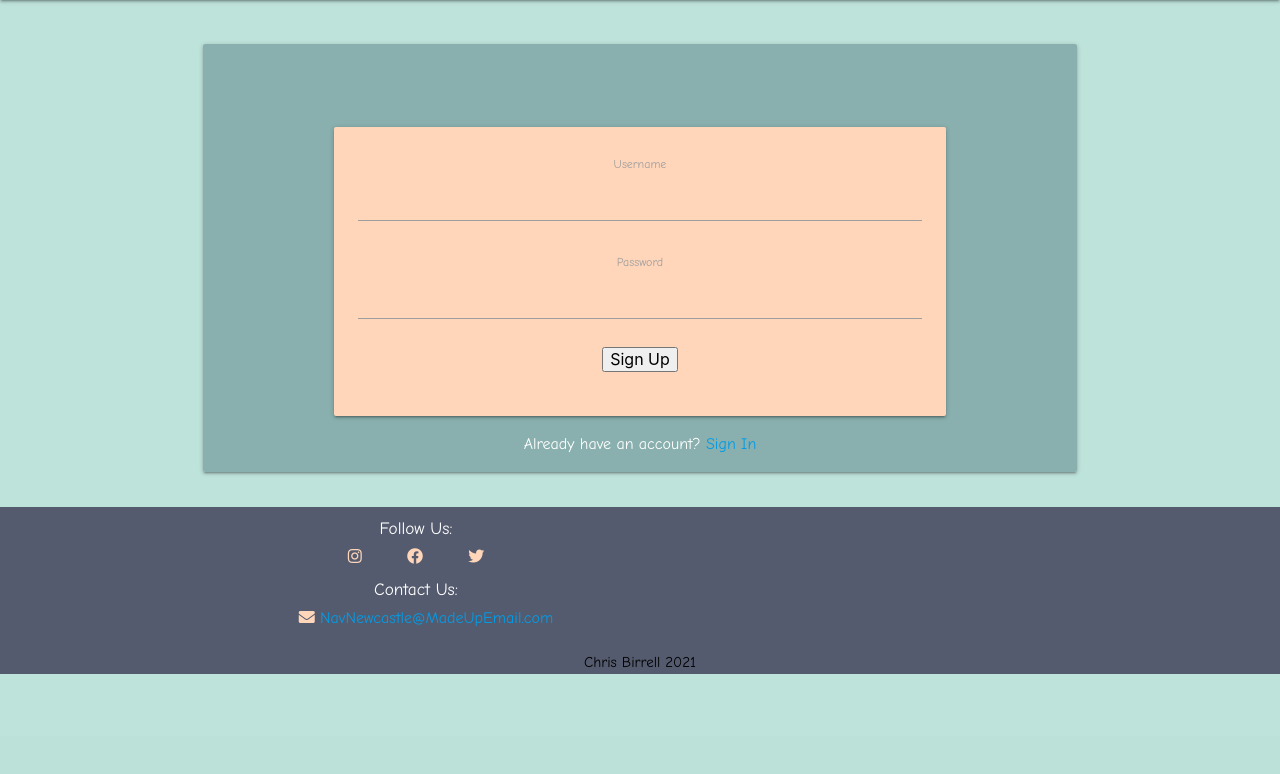
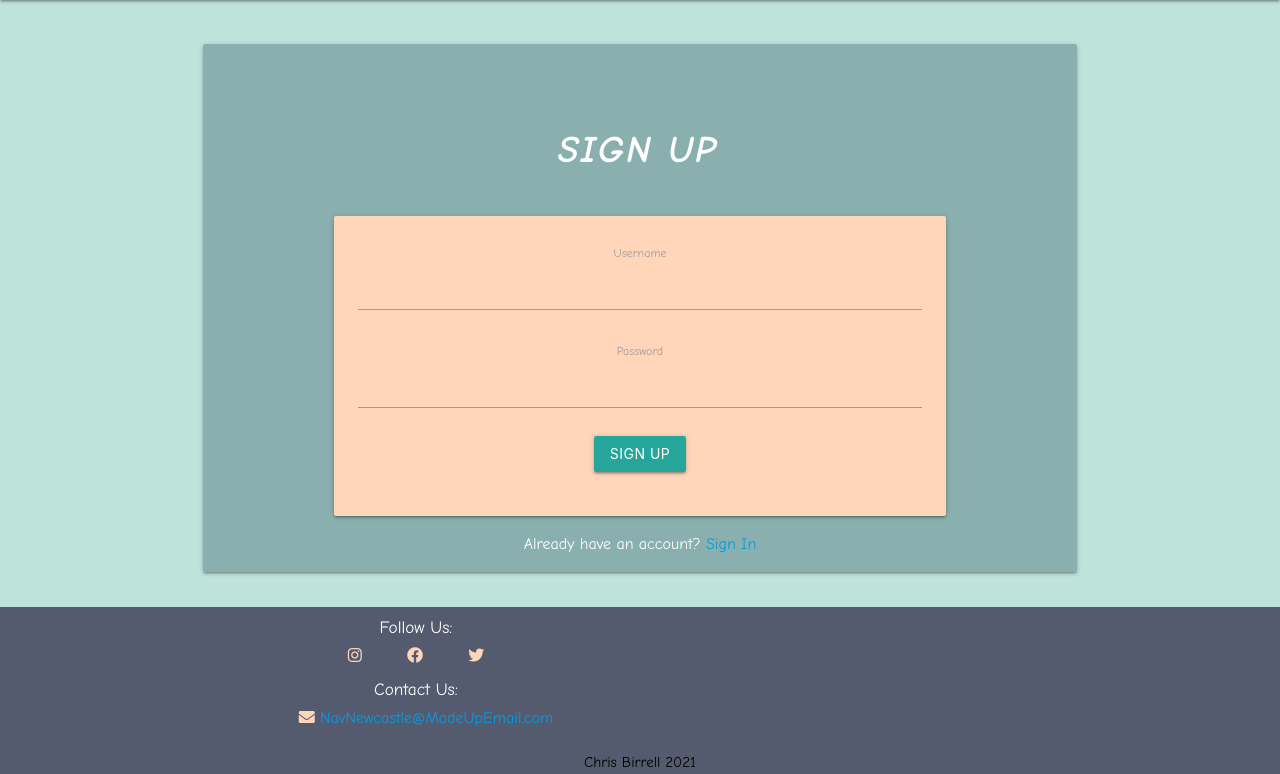
Before and after one commit to Birrellc/Navigating-Newcastle, a Flask app: page /signup in a window 1280 px wide. Shown: the part 64-838 px from the top of the page. Before the commit the page ends 738 px from the top, so only its background shows below. Run offline with Flask 2, Linux system fonts and the light colour scheme; some libraries are stand-ins or nearby versions.

Commit message:
Styles: added styling for signup/login

```diff
--- a/static/css/style.css
+++ b/static/css/style.css
@@ -149,3 +149,14 @@ i.fa-envelope {
   letter-spacing: 2px;
   margin-right: 2px;
 }
+
+/* signup page */
+
+.signup-header {
+  font-weight: 700;
+  font-size: 2.5rem;
+  text-transform: uppercase;
+  font-style: italic;
+  letter-spacing: 2px;
+  margin-right: 2px;
+}
--- a/templates/base.html
+++ b/templates/base.html
@@ -52,7 +52,7 @@
       <!-- mobile sidenav -->
       <ul class="sidenav" id="mobile-demo">
         <li>
-          <h4 class="center-align">Navigating Newcastle</h4>
+          <h4 class="center-align black-text">NN</h4>
         </li>
         <li><a href="{{ url_for('home') }}">Home</a></li>
         {% if session.user %}
@@ -70,9 +70,7 @@
       </ul>
     </header>
 
-    <section class="main container">
-      {% block content %} {% endblock %}
-    </section>
+    <section class="main container">{% block content %} {% endblock %}</section>
 
     <footer class="footer">
       <div class="container center-align">
--- a/templates/login.html
+++ b/templates/login.html
@@ -4,7 +4,7 @@
     <div class="card jumbotron center-align">
       <div class="container center-align">
         <div class="login-header">
-          <h1 class="login-header">Login Page</h1>
+          <h1 class="login-header">Login</h1>
         </div>
         <div class="row">
           {% with messages = get_flashed_messages(with_categories=true) %} {% if
@@ -35,7 +35,7 @@
         </form>
         <div>
           <p>
-            Dont have an account? <a href="{{ url_for('signup') }}"> Sign In</a>
+            Dont have an account? <a href="{{ url_for('signup') }}"> Sign Up</a>
           </p>
         </div>
       </div>
--- a/templates/signup.html
+++ b/templates/signup.html
@@ -2,9 +2,11 @@
 <div class="row">
   <div class="col s12">
     <div class="card jumbotron center-align">
+      <div class="signup-header">
+        <h1 class="signup-header">Sign Up</h1>
+      </div>
       <div class="row">
         <div class="center-align flash-message">
-    <div class="row">
           {% with messages = get_flashed_messages(with_categories=true) %} {% if
           messages %} {% for category, message in messages %} {% if category ==
           "user_exists" %}
@@ -12,7 +14,6 @@
             <h5>{{ message }}</h5>
           </div>
           {% endif %} {% endfor %} {% endif %} {% endwith %}
-    </div>
         </div>
       </div>
       <div class="container center-align">
@@ -28,11 +29,12 @@
               {{ form.password.label }} {{ form.password }}
             </div>
           </div>
-    <div class="row">{{ form.submit }}</div>
+          <div class="row">{{form.submit(class_="btn")}}</div>
         </form>
         <div>
           <p>
-      Already have an account? <a href="{{ url_for('login') }}"> Sign In</a>
+            Already have an account?
+            <a href="{{ url_for('login') }}"> Sign In</a>
           </p>
         </div>
       </div>
```
Lines whose indentation alone changed are shown as unchanged.
